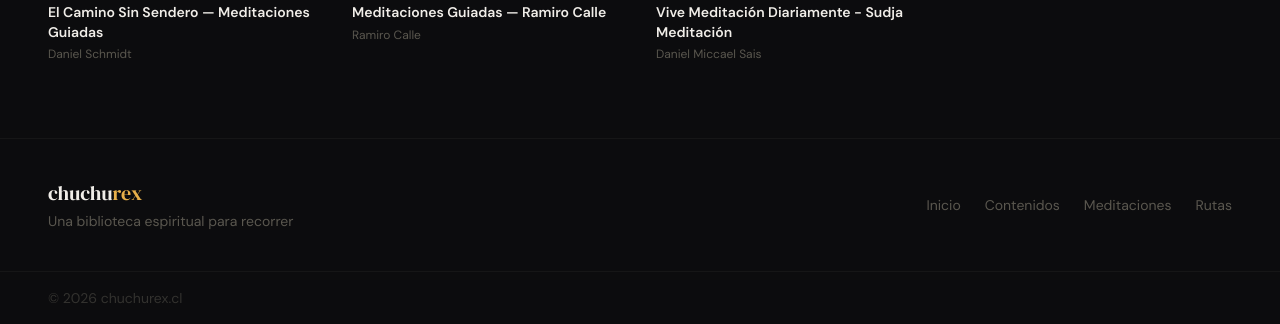
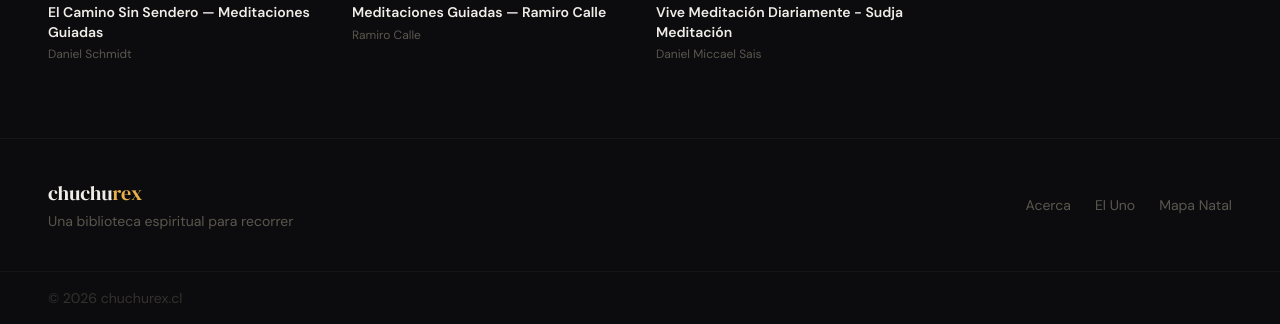
Before and after one commit to chuchurex/biblioteca, an Astro site: page / in a window 1280 px wide. Shown: the part 2857-3181 px from the top of the page. Built offline with nearby package versions, Linux system fonts and the light colour scheme; Astro itself is replaced by a stand-in of ours.

Commit message:
feat: footer con Acerca, El Uno y Mapa Natal

```diff
--- a/src/components/Footer.astro
+++ b/src/components/Footer.astro
@@ -12,10 +12,9 @@ const year = new Date().getFullYear();
         <p class="text-sm text-brand-200 mt-1">Una biblioteca espiritual para recorrer</p>
       </div>
       <nav class="flex flex-wrap items-center gap-x-6 gap-y-1 text-sm text-brand-200">
-        <a href="/" class="hover:text-accent transition-colors duration-300">Inicio</a>
-        <a href="/libros/" class="hover:text-accent transition-colors duration-300">Contenidos</a>
-        <a href="/meditaciones/" class="hover:text-accent transition-colors duration-300">Meditaciones</a>
-        <a href="/rutas/" class="hover:text-accent transition-colors duration-300">Rutas</a>
+        <a href="/about/" class="hover:text-accent transition-colors duration-300">Acerca</a>
+        <a href="https://eluno.org" target="_blank" rel="noopener" class="hover:text-accent transition-colors duration-300">El Uno</a>
+        <a href="https://mapanatal.org" target="_blank" rel="noopener" class="hover:text-accent transition-colors duration-300">Mapa Natal</a>
       </nav>
     </div>
   </div>
```
